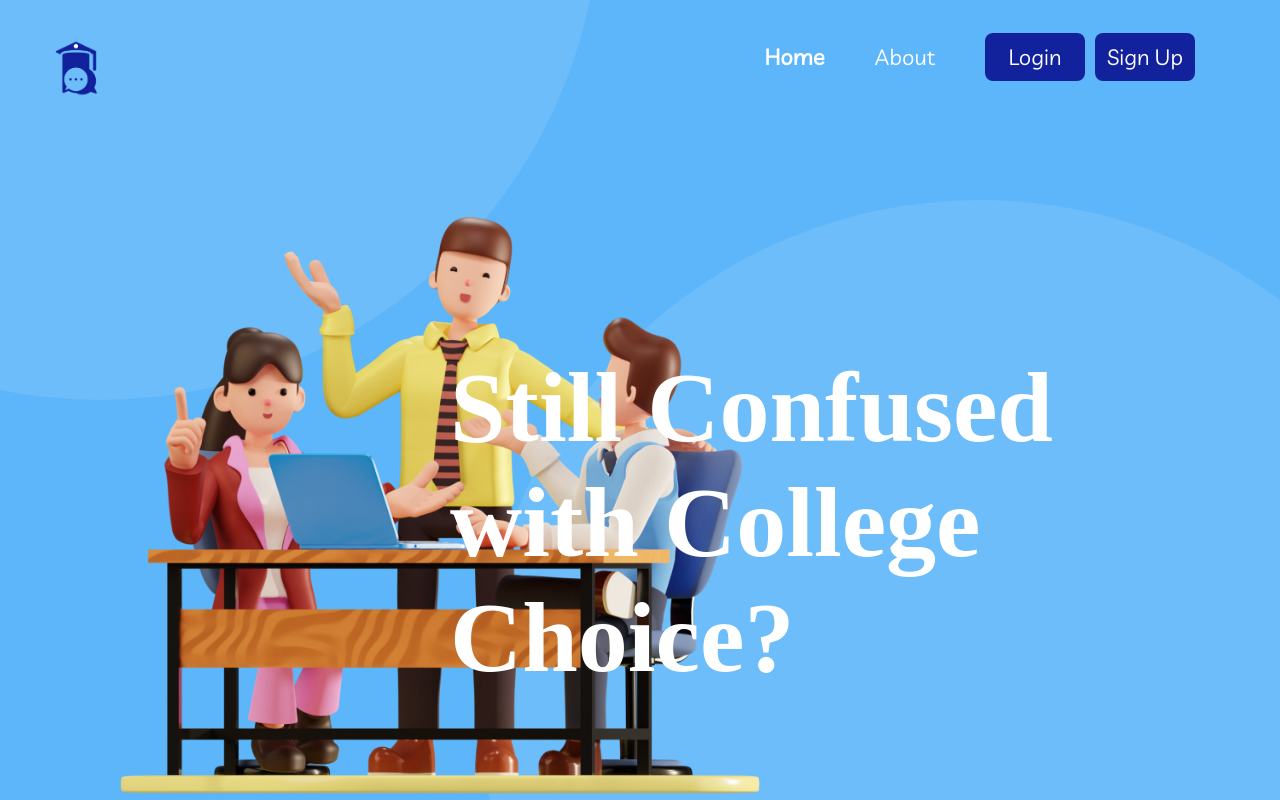
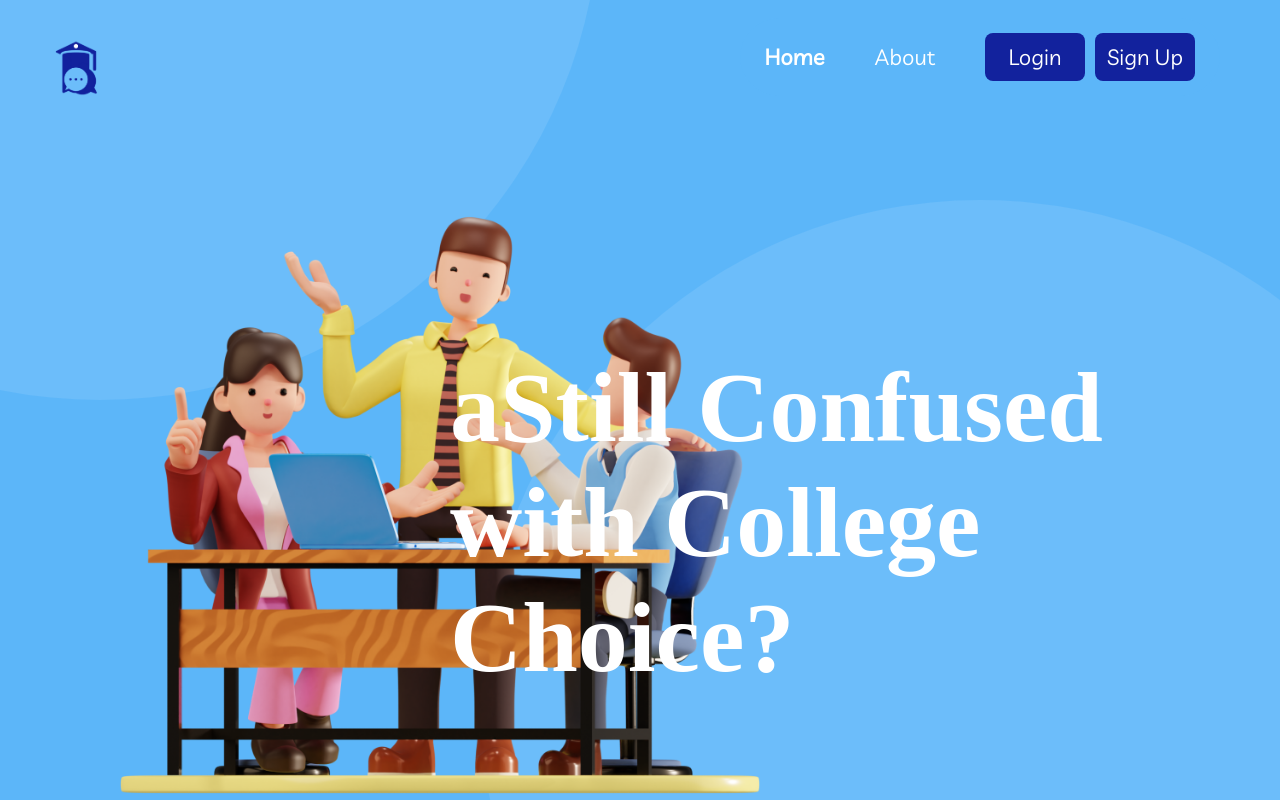
Before and after one commit to Counselllor/Counsellor-Web, a React (Vite) app: page / in a window 1280 px wide. Shown: the top 800 px of the page. Built offline with nearby package versions, Linux system fonts and the light colour scheme; a web font is replaced by a local one.

Commit message:
some changes

```diff
--- a/src/components/Home.jsx
+++ b/src/components/Home.jsx
@@ -5,7 +5,7 @@ const Home = () => {
     return(
         <>
             <img id='meetingImg' src={MeetingPhoto} alt="Meeting Image" />
-            <p id='homeTxt'>Still Confused with College Choice?</p>
+            <p id='homeTxt'>aStill Confused with College Choice?</p>
             <div id='homeCircle'></div>
             <div id='homeCircleScnd'></div>
         </>
```
